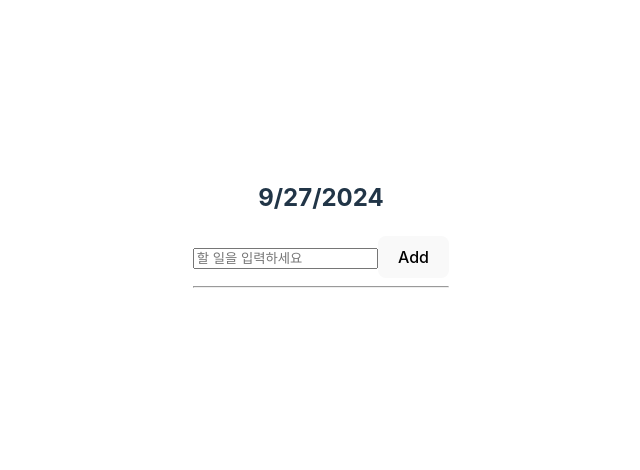
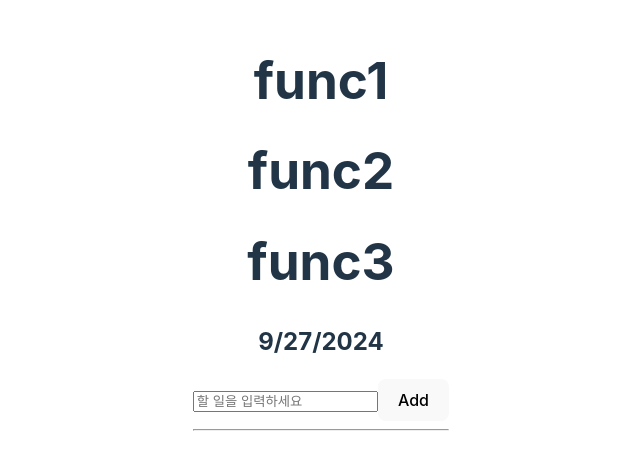
Before and after one commit to jooYeonIya/studyReact, a React (Vite) app in the folder CounterApp/: page / in a window 1280 px wide. Shown: the part 172-642 px from the top of the page, without its empty margins (319-959 px from the left). Built offline with nearby package versions, Linux system fonts and the light colour scheme.

Commit message:
한 컴포넌트 파일에서 여러개의 컴포넌트 함수 사용하기

```diff
--- a/CounterApp/src/App.jsx
+++ b/CounterApp/src/App.jsx
@@ -1,6 +1,7 @@
 import { useState } from 'react'
 import './App.css'
 import Header from './components/Header';
+import Func3, { Func1, Func2 } from './components/Components';
 
 function App() {
   let [todo, setTodo] = useState("");
@@ -27,6 +28,9 @@ function App() {
   console.log("외부" + todoList);
   return (
     <>
+      <Func1 />
+      <Func2 />
+      <Func3 />
       <Header />
       <input type="text" value={todo} placeholder="할 일을 입력하세요" onChange={changeTodo} />
       <button onClick={addTodoList}>Add</button>
--- /dev/null
+++ b/CounterApp/src/components/Components.jsx
@@ -0,0 +1,25 @@
+export function Func1() {
+    return (
+        <>
+            <h1>func1</h1>
+        </>
+    )
+}
+
+export function Func2() {
+    return (
+        <>
+            <h1>func2</h1>
+        </>
+    )
+}
+
+export function Func3() {
+    return (
+        <>
+            <h1>func3</h1>
+        </>
+    )
+}
+
+export default Func3;
```
